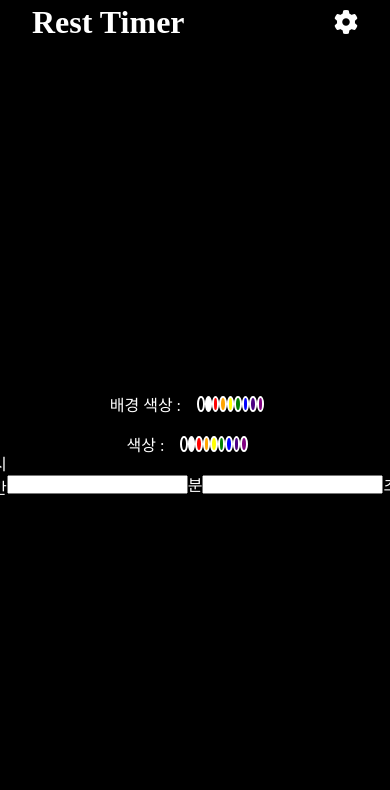
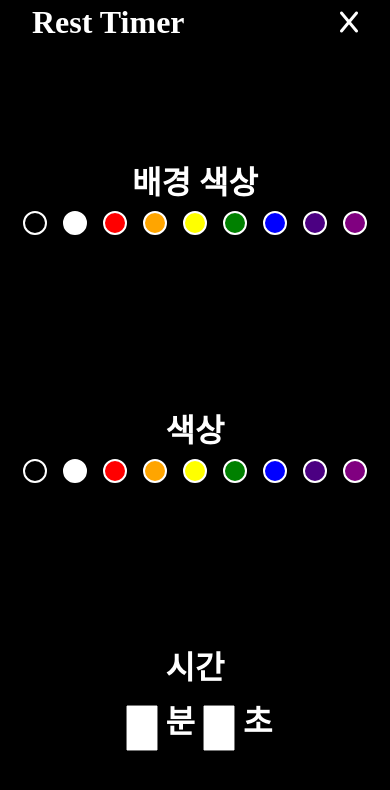
Before and after one commit to JangExpedition/rest-timer, a React (Create React App) app: page /setting in a window 390 px wide. Shown: the top 790 px of the page. Built offline with nearby package versions, Linux system fonts and the light colour scheme.

Commit message:
반응형 업데이트

```diff
--- a/src/components/Header/Header.tsx
+++ b/src/components/Header/Header.tsx
@@ -1,12 +1,22 @@
 import React from "react"
 import styles from "./Header.module.scss"
-import { Link } from "react-router-dom";
+import { Link, useLocation } from "react-router-dom";
 
 const Header = () => {
+    const location = useLocation();
+
     return(
         <div className={styles.Header}>
             <Link className={styles.home} to={"/"}>Rest Timer</Link>
-            <Link className={styles.setting} to={"/setting"}><i className="fa-solid fa-gear"></i></Link>
+                {location.pathname === "/" ? (
+                    <Link className={styles.setting} to={"/setting"}>
+                        <i className="fa-solid fa-gear"></i>
+                    </Link>
+                ) : (
+                    <Link className={styles.setting} to={"/"}>
+                        <i className="fa-solid fa-x"></i>
+                    </Link>
+                )}
         </div>
     )
 }
--- a/src/components/Palette/Palette.module.scss
+++ b/src/components/Palette/Palette.module.scss
@@ -1,13 +1,23 @@
 @use '../../styles/' as *;
 
 .Palette{
-    width: 40%;
     padding: 0 1rem;
     display: flex;
     justify-content: space-between;
     align-items: center;
+    @include desktop{
+        gap: 1rem;
+    }
+    @include mobile{
+        gap: 0.3rem
+    }
     span{
-        @include box(1rem);
+        @include desktop{
+            @include box(3rem);
+        }
+        @include mobile{
+            @include box(1.5rem);
+        }
         border: 2px solid #fff;
         border-radius: 50%;
         cursor: pointer;
--- /dev/null
+++ b/src/components/SetTimer/SetTimer.module.scss
@@ -0,0 +1,32 @@
+@use "../../styles/" as *;
+
+.SetTimer{
+    @include center-box;
+    flex-direction: column;
+    height: 25%;
+    width: 80%;
+    display: flex;
+    gap: 0.5rem;
+    @include desktop{
+        padding: 0 2rem;
+    }
+    p{
+        font-weight: bold;
+    }
+    div{
+        font-weight: bold;
+        gap: 1rem;
+        input{
+            @include mobile{
+                width: 2rem;
+                font-size: 1rem;
+            }
+            @include desktop{
+                width: 5rem;
+                font-size: 3rem;
+            }
+            height: 100%;
+            margin: 0 0.5rem;
+        }
+    }
+}
--- a/src/components/SetTimer/SetTimer.tsx
+++ b/src/components/SetTimer/SetTimer.tsx
@@ -1,4 +1,5 @@
 import React from "react";
+import styles from "./SetTimer.module.scss"
 import { useDispatch } from "react-redux";
 import { setMinute, setSecond } from "../../slice/timeSlice.ts";
 
@@ -24,10 +25,12 @@ const SetTimer = () => {
         }
     }
 
-    return <div>
-        <p>시간 : </p>
-        <input id="minute" type="number" onChange={(e)=>timeHandler(e)}></input>분
-        <input id="second" type="number" onChange={(e)=>timeHandler(e)}></input>초
+    return <div className={styles.SetTimer}>
+        <p>시간 </p>
+        <div>
+            <input id="minute" type="number" onChange={(e)=>timeHandler(e)}></input>분
+            <input id="second" type="number" onChange={(e)=>timeHandler(e)}></input>초
+        </div>
     </div>
 }
 
--- a/src/components/Timer/Timer.module.scss
+++ b/src/components/Timer/Timer.module.scss
@@ -5,14 +5,28 @@
     flex-direction: column;
     width: 100%;
     height: 80%;
+    @include mobile{
+        gap: 1rem;
+    }
     .time{
-        font-size: 15rem;
+        @include mobile{
+            font-size: 6rem;
+        }
+        @include desktop{
+            font-size: 15rem;
+        }
     }
     .buttonWrapper{
         @include center-box;
         gap: 3rem;
         .startAndStop{
-            @include box(5rem);
+            @include mobile{
+                @include box(3rem);
+                font-size: 0.7rem;
+            }
+            @include desktop{
+                @include box(5rem);
+            }
             @include center-box;
             font-weight: bold;
             border-radius: 50%;
--- a/src/components/Timer/Timer.tsx
+++ b/src/components/Timer/Timer.tsx
@@ -72,7 +72,7 @@ const Timer = () => {
         setMinute(storeMinute);
         setSecond(storeSecond);
         dispatch(backgroundChange(backgroundColor));
-        dispatch(change(color))
+        dispatch(change(color));
         clearInterval(timerId!);
     }
 
--- a/src/pages/Setting/Setting.module.scss
+++ b/src/pages/Setting/Setting.module.scss
@@ -3,15 +3,32 @@
 .Setting{
     @include center-box;
     flex-direction: column;
-    gap: 1rem;
+    gap: 3rem;
     padding-top: $header-height;
     height: 100vh;
     width: 100%;
-    >div{
+    @include desktop{
+        font-size: 3rem;
+    }
+    @include mobile{
+        font-size: 2rem;
+    }
+    .oneSetting{
         @include center-box;
+        flex-direction: column;
+        height: 25%;
         width: 80%;
-        height: 1.5rem;
         display: flex;
-        padding: 0 2rem;
+        gap: 0.5rem;
+        @include desktop{
+            padding: 0 2rem;
+        }
+        p{
+            font-weight: bold;
+        }
+        div{
+            font-weight: bold;
+            gap: 1rem;
+        }
     }
 }
--- a/src/pages/Setting/Setting.tsx
+++ b/src/pages/Setting/Setting.tsx
@@ -6,12 +6,16 @@ import SetTimer from "../../components/SetTimer/SetTimer.tsx";
 const Setting = () => {
     return <div className={styles.Setting}>
         <div className={styles.oneSetting}>
-            <p>배경 색상 : </p>
-            <Palette type={"backgroundColor"}/>
+            <p>배경 색상 </p>
+            <div>
+                <Palette type={"backgroundColor"}/>
+            </div>
         </div>
         <div className={styles.oneSetting}>
-            <p>색상 : </p>
-            <Palette type={"color"}/>
+            <p>색상 </p>
+            <div>
+                <Palette type={"color"}/>
+            </div>
         </div>
         <SetTimer/>
     </div>
--- a/src/styles/base/default.scss
+++ b/src/styles/base/default.scss
@@ -1 +1,2 @@
 $header-height: 44px;
+$breakpoint: 535px;
--- a/src/styles/utils/mixin.scss
+++ b/src/styles/utils/mixin.scss
@@ -1,3 +1,5 @@
+@use "../base/" as *;
+
 @mixin box($size){
     width: $size;
     height: $size;
@@ -8,3 +10,15 @@
     align-items: center;
     justify-content: center;
 }
+
+@mixin mobile {
+    @media (max-width: #{$breakpoint - 1px}) {
+        @content;
+    }
+}
+
+@mixin desktop{
+    @media (min-width: $breakpoint){
+        @content;
+    }
+}
```
